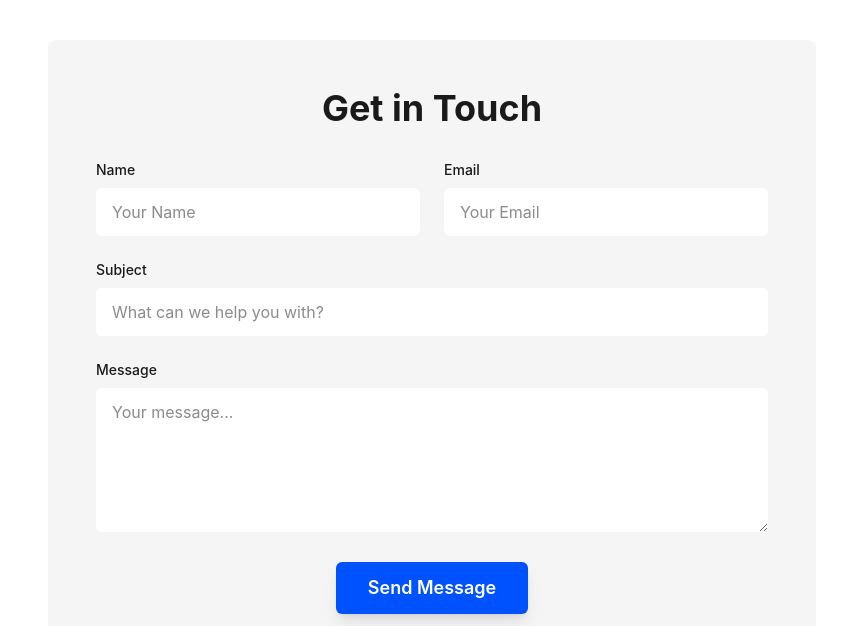
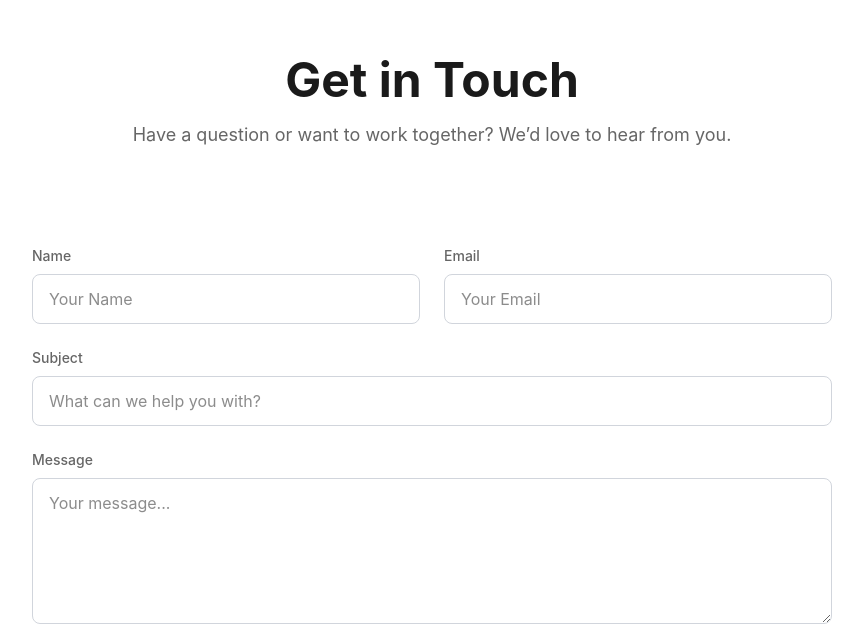
Before and after one commit to jamesabexx2/BHV-Global, a Next.js app: page / in a window 1280 px wide. Shown: the part 2121-2747 px from the top of the page, without its empty margins (208-1071 px from the left). Built offline with nearby package versions, Linux system fonts and the light colour scheme.

Commit message:
feat: add GSAP animations and enhance contact form styling with improved UI elements

```diff
--- a/src/components/sections/ContactSection.tsx
+++ b/src/components/sections/ContactSection.tsx
@@ -1,57 +1,98 @@
 'use client';
 
-import React from 'react';
-import { Mail, Phone, MapPin } from 'lucide-react';
+import React, { useEffect, useRef } from 'react';
+import { gsap } from 'gsap';
+import { ScrollTrigger } from 'gsap/ScrollTrigger';
+
+gsap.registerPlugin(ScrollTrigger);
 
 const ContactSection = () => {
+  const sectionRef = useRef<HTMLDivElement>(null);
+
+  useEffect(() => {
+    const section = sectionRef.current;
+    if (!section) return;
+
+    const elementsToAnimate = [
+      section.querySelector('.contact-title'),
+      section.querySelector('.contact-description'),
+      ...Array.from(section.querySelectorAll('form > div')),
+    ].filter(Boolean);
+
+    gsap.from(elementsToAnimate, {
+      opacity: 0,
+      y: 50,
+      duration: 0.6,
+      ease: 'power3.out',
+      stagger: 0.15,
+      scrollTrigger: {
+        trigger: section,
+        start: 'top 85%',
+        toggleActions: 'play none none none',
+      },
+    });
+  }, []);
+
   return (
-    <section id="contact" className="py-16 md:py-24" style={{ backgroundColor: 'var(--background)' }}>
+    <section id="contact" ref={sectionRef} className="py-20 md:py-28" style={{ backgroundColor: 'var(--background-alt)' }}>
       <div className="container mx-auto px-4">
-        <div className="max-w-3xl mx-auto p-8 md:p-12 rounded-lg" style={{ backgroundColor: 'var(--secondary)' }}>
-          <h2 className="text-3xl md:text-4xl font-bold mb-8 text-center" style={{ color: 'var(--text-primary)' }}>Get in Touch</h2>
+        <div className="max-w-3xl mx-auto text-center mb-12">
+          <h2 className="contact-title text-4xl md:text-5xl font-bold" style={{ color: 'var(--text-primary)' }}>
+            Get in Touch
+          </h2>
+          <p className="contact-description text-lg mt-4" style={{ color: 'var(--text-secondary)' }}>
+            Have a question or want to work together? We’d love to hear from you.
+          </p>
+        </div>
+
+        <div className="max-w-4xl mx-auto p-8 md:p-12 rounded-xl shadow-lg" style={{ backgroundColor: 'var(--background)' }}>
           <form className="space-y-6">
             <div className="grid grid-cols-1 md:grid-cols-2 gap-6">
               <div>
-                <label htmlFor="name" className="block text-sm font-medium mb-2" style={{ color: 'var(--text-primary)' }}>Name</label>
+                <label htmlFor="name" className="block text-sm font-medium mb-2" style={{ color: 'var(--text-secondary)' }}>Name</label>
                 <input
                   type="text"
                   id="name"
-                  className="w-full px-4 py-3 rounded-md border-none focus:ring-2 focus:ring-offset-2 focus:ring-offset-gray-100" style={{ backgroundColor: 'var(--background)', color: 'var(--text-primary)', outline: 'none', 'outlineOffset': '0', 'boxShadow': 'none', 'borderColor': 'transparent', '--tw-ring-color': 'var(--accent)' } as React.CSSProperties}
+                  className="w-full px-4 py-3 rounded-lg border border-gray-300 focus:ring-2 focus:ring-blue-500 focus:border-blue-500 transition-shadow duration-300"
+                  style={{ backgroundColor: 'var(--background-alt)', color: 'var(--text-primary)' }}
                   placeholder="Your Name"
                 />
               </div>
               <div>
-                <label htmlFor="email" className="block text-sm font-medium mb-2" style={{ color: 'var(--text-primary)' }}>Email</label>
+                <label htmlFor="email" className="block text-sm font-medium mb-2" style={{ color: 'var(--text-secondary)' }}>Email</label>
                 <input
                   type="email"
                   id="email"
-                  className="w-full px-4 py-3 rounded-md border-none focus:ring-2 focus:ring-offset-2 focus:ring-offset-gray-100" style={{ backgroundColor: 'var(--background)', color: 'var(--text-primary)', outline: 'none', 'outlineOffset': '0', 'boxShadow': 'none', 'borderColor': 'transparent', '--tw-ring-color': 'var(--accent)' } as React.CSSProperties}
+                  className="w-full px-4 py-3 rounded-lg border border-gray-300 focus:ring-2 focus:ring-blue-500 focus:border-blue-500 transition-shadow duration-300"
+                  style={{ backgroundColor: 'var(--background-alt)', color: 'var(--text-primary)' }}
                   placeholder="Your Email"
                 />
               </div>
             </div>
             <div>
-              <label htmlFor="subject" className="block text-sm font-medium mb-2" style={{ color: 'var(--text-primary)' }}>Subject</label>
+              <label htmlFor="subject" className="block text-sm font-medium mb-2" style={{ color: 'var(--text-secondary)' }}>Subject</label>
               <input
                 type="text"
                 id="subject"
-                className="w-full px-4 py-3 rounded-md border-none focus:ring-2 focus:ring-offset-2 focus:ring-offset-gray-100" style={{ backgroundColor: 'var(--background)', color: 'var(--text-primary)', outline: 'none', 'outlineOffset': '0', 'boxShadow': 'none', 'borderColor': 'transparent', '--tw-ring-color': 'var(--accent)' } as React.CSSProperties}
+                className="w-full px-4 py-3 rounded-lg border border-gray-300 focus:ring-2 focus:ring-blue-500 focus:border-blue-500 transition-shadow duration-300"
+                style={{ backgroundColor: 'var(--background-alt)', color: 'var(--text-primary)' }}
                 placeholder="What can we help you with?"
               />
             </div>
             <div>
-              <label htmlFor="message" className="block text-sm font-medium mb-2" style={{ color: 'var(--text-primary)' }}>Message</label>
+              <label htmlFor="message" className="block text-sm font-medium mb-2" style={{ color: 'var(--text-secondary)' }}>Message</label>
               <textarea
                 id="message"
                 rows={5}
-                className="w-full px-4 py-3 rounded-md border-none focus:ring-2 focus:ring-offset-2 focus:ring-offset-gray-100" style={{ backgroundColor: 'var(--background)', color: 'var(--text-primary)', outline: 'none', 'outlineOffset': '0', 'boxShadow': 'none', 'borderColor': 'transparent', '--tw-ring-color': 'var(--accent)' } as React.CSSProperties}
+                className="w-full px-4 py-3 rounded-lg border border-gray-300 focus:ring-2 focus:ring-blue-500 focus:border-blue-500 transition-shadow duration-300"
+                style={{ backgroundColor: 'var(--background-alt)', color: 'var(--text-primary)' }}
                 placeholder="Your message..."
               ></textarea>
             </div>
-            <div className="text-center">
+            <div className="text-center pt-4">
               <button
                 type="submit"
-                className="inline-block text-white py-3 px-8 rounded-md transition-transform duration-300 hover:scale-105 text-lg font-semibold shadow-lg"
+                className="inline-block text-white py-3 px-10 rounded-lg text-lg font-semibold shadow-lg transform hover:-translate-y-1 transition-all duration-300 ease-in-out"
                 style={{ backgroundColor: 'var(--accent)', color: 'var(--text-on-accent)' }}
               >
                 Send Message
```
